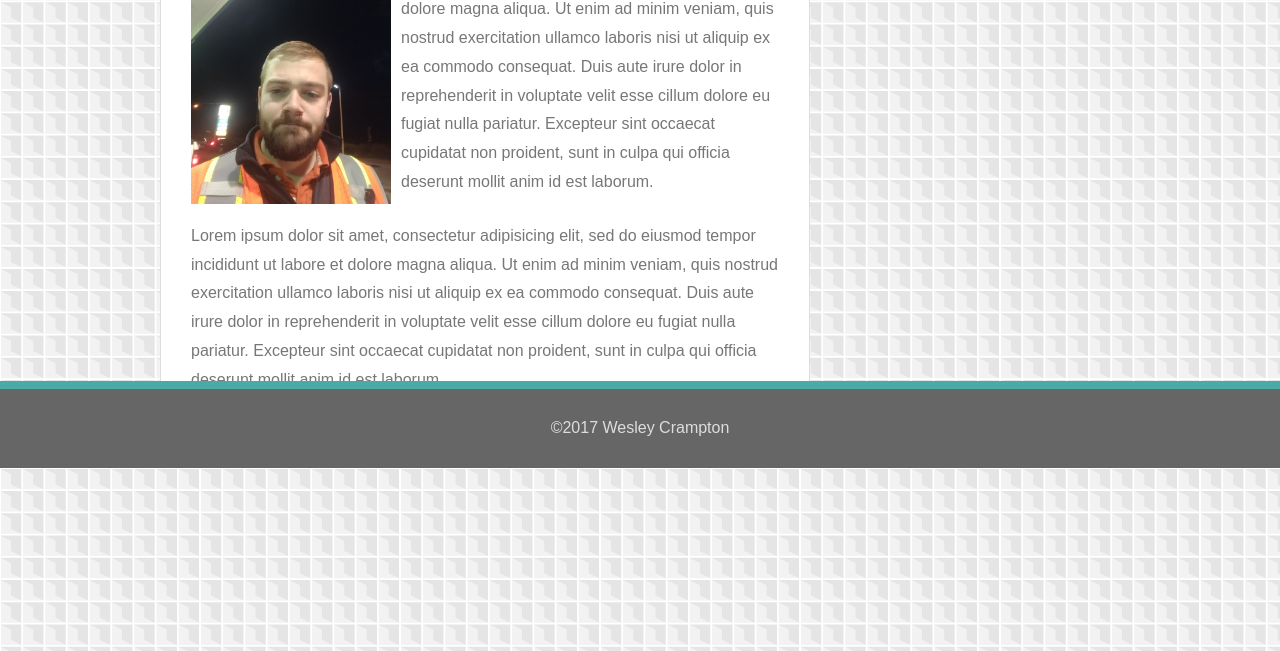
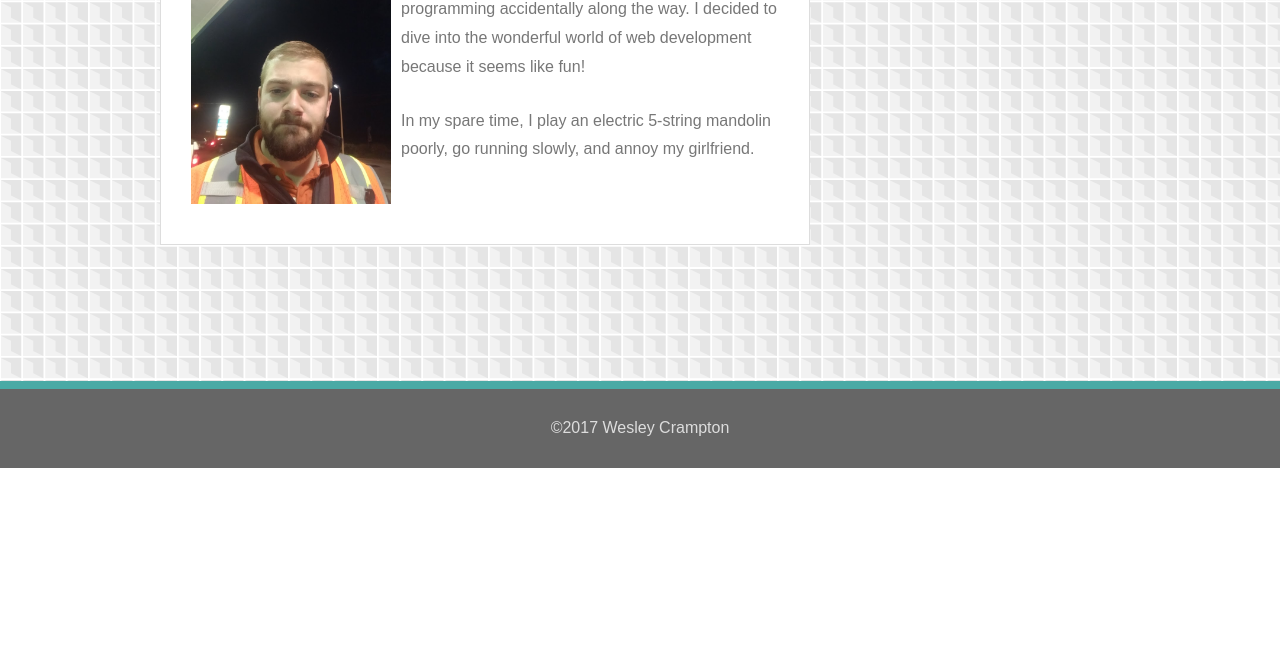
Before and after one commit to crampsw/Basic-Portfolio, a plain HTML site: page index.html in a window 1280 px wide. Shown: the part 332-983 px from the top of the page. After the commit the page ends 800 px from the top, so only its background shows below. Drawn offline with Linux system fonts and the light colour scheme.

Commit message:
more images and css

```diff
--- a/assets/css/style.css
+++ b/assets/css/style.css
@@ -8,7 +8,7 @@ body {
   line-height: 1.8em;
   color: #777777;
 }
-h1,h2,h3,h4,h5,h6 {
+h1,h2,h3 {
   font-family: "Georgia", Times, Times New Roman, serif;
   font-weight: 600;
   color: #4aaaa5;
--- a/index.html
+++ b/index.html
@@ -23,18 +23,8 @@
     <div id="left-column">
       <h2 class="page-title">About Me</h2>
       <img class="bio-pic" src="assets/images/picture.jpg" alt="profile photo">
-      <p>Lorem ipsum dolor sit amet, consectetur adipisicing elit, sed do eiusmod
-      tempor incididunt ut labore et dolore magna aliqua. Ut enim ad minim veniam,
-      quis nostrud exercitation ullamco laboris nisi ut aliquip ex ea commodo
-      consequat. Duis aute irure dolor in reprehenderit in voluptate velit esse
-      cillum dolore eu fugiat nulla pariatur. Excepteur sint occaecat cupidatat non
-      proident, sunt in culpa qui officia deserunt mollit anim id est laborum.</p>
-      <p>Lorem ipsum dolor sit amet, consectetur adipisicing elit, sed do eiusmod
-      tempor incididunt ut labore et dolore magna aliqua. Ut enim ad minim veniam,
-      quis nostrud exercitation ullamco laboris nisi ut aliquip ex ea commodo
-      consequat. Duis aute irure dolor in reprehenderit in voluptate velit esse
-      cillum dolore eu fugiat nulla pariatur. Excepteur sint occaecat cupidatat non
-      proident, sunt in culpa qui officia deserunt mollit anim id est laborum.</p>
+      <p>My name is Wes! I work in compliance and safety for a large internet retailer and I've been learning some programming accidentally along the way. I decided to dive into the wonderful world of web development because it seems like fun!</p>
+      <p>In my spare time, I play an electric 5-string mandolin poorly, go running slowly, and annoy my girlfriend.</p>
     </div>
     <aside id="right-column">
       <h3 class="sidebar-title">Connect With Me</h3>
```
